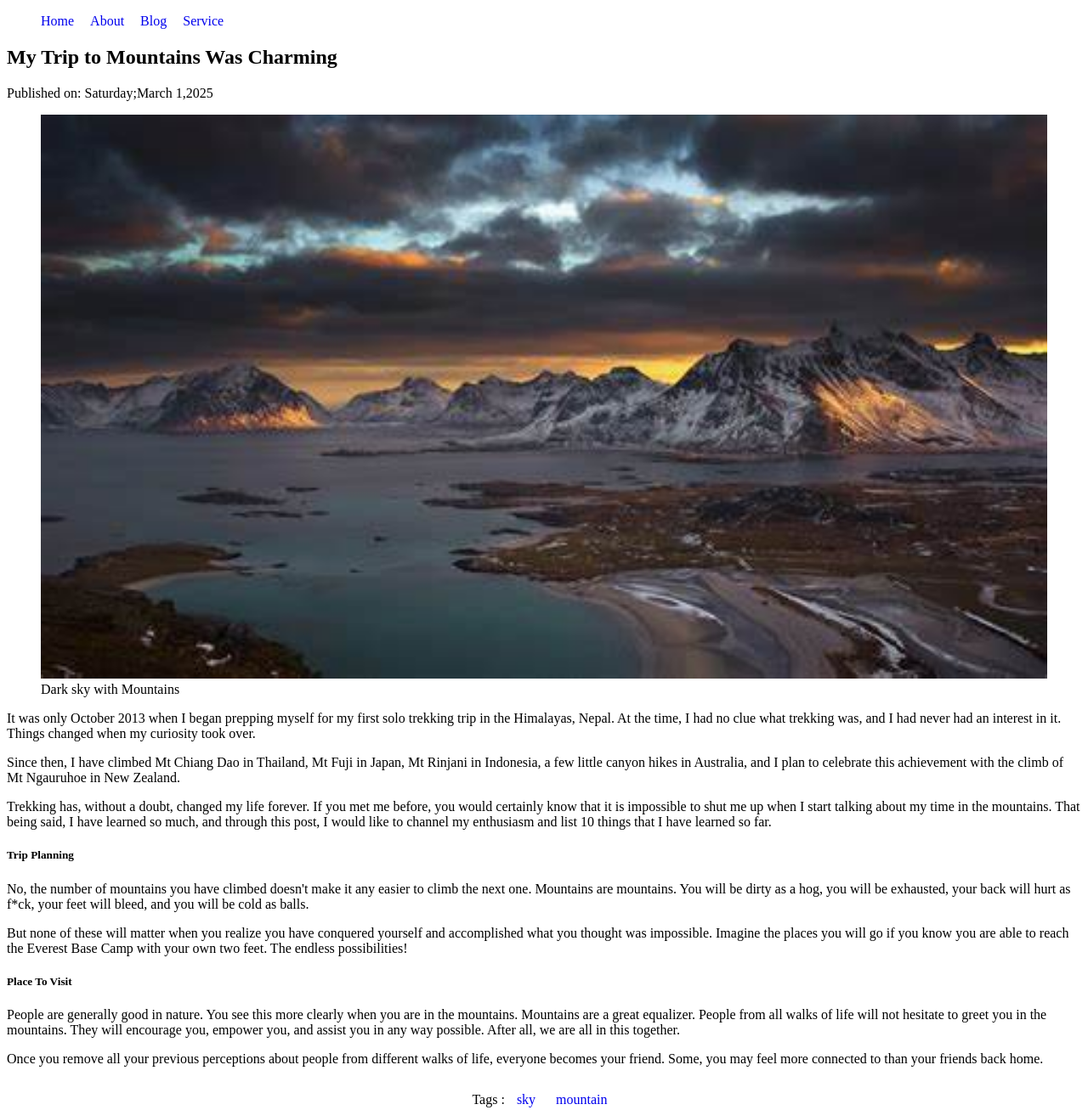
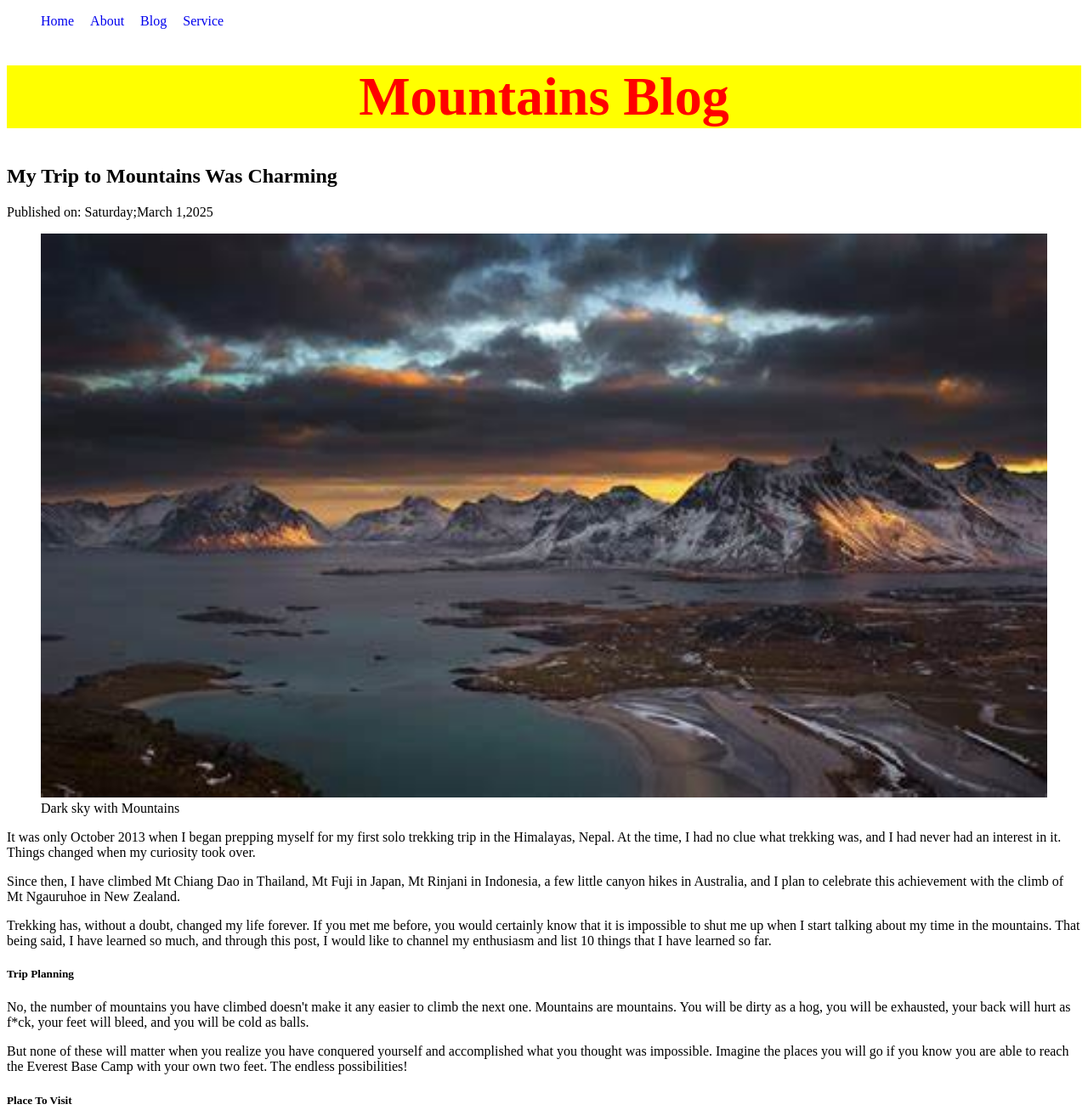
Before and after one commit to shahed0003/Mountain-Blog, a plain HTML site: page index.html in a window 1280 px wide. Shown: the top 1307 px of the page at 85% size. Drawn offline with Linux system fonts and the light colour scheme.

Commit message:
Mountain blog done

```diff
--- a/index.html
+++ b/index.html
@@ -18,6 +18,7 @@
             </ul>
         </nav>
     </header>
+    <header class="blogtag"><h1> Mountains Blog</h1></header>
     <main>
         <article>
             <header>
@@ -86,7 +87,9 @@
     </main>
     <footer>
         <p>
-            <small>&copy; 29. All Rights Reserved</small>
+            <span>
+                <small>&copy; 29. All Rights Reserved</small>
+            </span>
         </p>
     </footer>
 </body>
--- a/styles/blog.CSS
+++ b/styles/blog.CSS
@@ -6,11 +6,14 @@ nav > ul > li{
 nav li > a{
     text-decoration: none;
 }
-footer{
+footer {
     text-align: center;margin-top: 30px;
 }
 article > footer > p > a{
-    margin: 10px;
+    margin: 5px;
     display: inline;
     text-decoration: none;
 }
+.blogtag{
+    font-size: xx-large;text-align: center;background-color: yellow ; color: red;
+}
```
